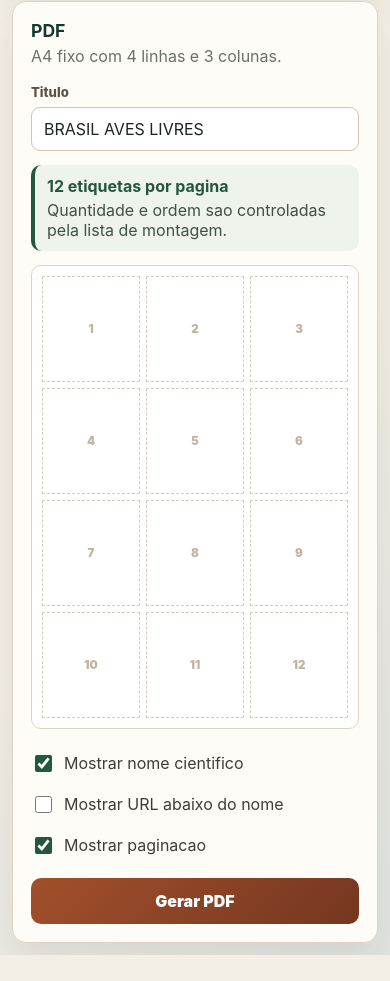
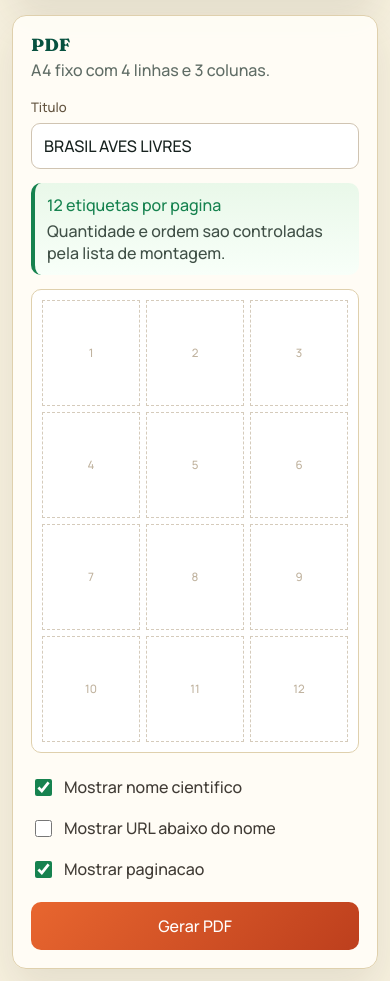
Before and after one commit to Oscaryutaka/brasil-aves-livres-web, a React (Vite) app: page / in a window 390 px wide. Shown: the part 1103-2084 px from the top of the page. Before the commit the page ends 2058 px from the top, so only its background shows below. Built offline with nearby package versions, Linux system fonts and the light colour scheme; no server answers; the database is empty.

Commit message:
Improve mobile add flow and visual design

```diff
--- a/index.html
+++ b/index.html
@@ -5,6 +5,9 @@
     <meta name="viewport" content="width=device-width, initial-scale=1.0" />
     <meta name="theme-color" content="#254f45" />
     <meta name="description" content="Busque aves do WikiAves e gere PDFs A4 com QR Codes." />
+    <link rel="preconnect" href="https://fonts.googleapis.com" />
+    <link rel="preconnect" href="https://fonts.gstatic.com" crossorigin />
+    <link href="https://fonts.googleapis.com/css2?family=Fraunces:opsz,wght@9..144,650;9..144,800&family=Manrope:wght@500;650;750;850&display=swap" rel="stylesheet" />
     <link rel="manifest" href="/manifest.webmanifest" />
     <link rel="icon" href="/icon-32.png" type="image/png" />
     <link rel="apple-touch-icon" href="/icon-192.png" />
--- a/public/sw.js
+++ b/public/sw.js
@@ -1,4 +1,4 @@
-const CACHE_NAME = 'brasil-aves-livres-v1';
+const CACHE_NAME = 'brasil-aves-livres-v2';
 const APP_SHELL = ['/', '/manifest.webmanifest', '/icon-32.png', '/icon-192.png', '/icon-512.png'];
 
 self.addEventListener('install', (event) => {
--- a/src/App.tsx
+++ b/src/App.tsx
@@ -1,4 +1,4 @@
-import { useEffect, useMemo, useState } from 'react';
+import { useEffect, useMemo, useRef, useState } from 'react';
 import { birdCatalog } from './data/birds';
 import { mergeBirdCatalogs } from './lib/birds';
 import { loadCustomBirds, saveCustomBirds } from './lib/localBirds';
@@ -55,6 +55,8 @@ function App() {
   const [installPrompt, setInstallPrompt] = useState<BeforeInstallPromptEvent | null>(null);
   const [isInstalled, setIsInstalled] = useState(() => window.matchMedia('(display-mode: standalone)').matches);
   const [isListening, setIsListening] = useState(false);
+  const [toastMessage, setToastMessage] = useState('');
+  const builderPanelRef = useRef<HTMLElement | null>(null);
 
   const catalog = useMemo(
     () => mergeBirdCatalogs(birdCatalog, customBirds, supabaseBirds),
@@ -102,6 +104,13 @@ function App() {
       window.removeEventListener('appinstalled', handleAppInstalled);
     };
   }, []);
+
+  useEffect(() => {
+    if (!toastMessage) return;
+
+    const timeout = window.setTimeout(() => setToastMessage(''), 2800);
+    return () => window.clearTimeout(timeout);
+  }, [toastMessage]);
 
   const filteredBirds = useMemo(() => {
     const term = normalizeSearch(query);
@@ -198,7 +207,15 @@ function App() {
         copies: 1,
       },
     ]);
-    setMessage(`${bird.nomePopular} adicionada ao PDF.`);
+    announceAddedBird(bird.nomePopular);
+  }
+
+  function announceAddedBird(name: string) {
+    setMessage(`${name} adicionada ao PDF.`);
+    setToastMessage(`${name} foi para a montagem.`);
+    window.setTimeout(() => {
+      builderPanelRef.current?.scrollIntoView({ behavior: 'smooth', block: 'start' });
+    }, 80);
   }
 
   async function addManualBird() {
@@ -230,7 +247,7 @@ function App() {
         try {
           bird = await saveSupabaseBird(bird);
           setSupabaseBirds((current) => mergeBirdCatalogs(current, [bird]));
-          setMessage(`${bird.nomePopular} adicionada ao PDF e salva no Supabase.`);
+          setToastMessage(`${bird.nomePopular} salva no Supabase e adicionada.`);
         } catch (error) {
           const reason = error instanceof Error ? error.message : 'erro desconhecido';
           setCustomBirds((current) => {
@@ -246,7 +263,7 @@ function App() {
           saveCustomBirds(next);
           return next;
         });
-        setMessage(`${bird.nomePopular} adicionada ao PDF e salva na base JSON local.`);
+        setToastMessage(`${bird.nomePopular} salva localmente e adicionada.`);
       }
     }
 
@@ -264,6 +281,7 @@ function App() {
     if (existingBird) {
       setMessage(`${bird.nomePopular} ja estava na base e foi adicionada ao PDF.`);
     }
+    announceAddedBird(bird.nomePopular);
   }
 
   function removeItem(instanceId: string) {
@@ -447,7 +465,7 @@ function App() {
           </div>
         </aside>
 
-        <section className="panel builder-panel">
+        <section className="panel builder-panel" ref={builderPanelRef}>
           <div className="section-heading">
             <h2>Montagem do PDF</h2>
             <p>Ordene, repita e misture aves antes de exportar.</p>
@@ -554,6 +572,7 @@ function App() {
 
         </aside>
       </section>
+      {toastMessage ? <div className="toast-message" role="status">{toastMessage}</div> : null}
     </main>
   );
 }
--- a/src/styles.css
+++ b/src/styles.css
@@ -1,16 +1,18 @@
 :root {
-  color: #1c2522;
-  background: #f3efe6;
-  --ink: #1c2522;
-  --muted: #687168;
-  --paper: #fffdf8;
-  --line: #ded3c2;
-  --leaf: #245640;
-  --leaf-strong: #123a30;
-  --wood: #9b6b3f;
-  --clay: #a24f2c;
+  color: #17221f;
+  background: #f7f1df;
+  --ink: #17221f;
+  --muted: #5f6c65;
+  --paper: #fffdf6;
+  --line: #dfd0ad;
+  --leaf: #16824f;
+  --leaf-strong: #07513f;
+  --canary: #f6c819;
+  --sky: #0876b8;
+  --wood: #a66a32;
+  --clay: #e8662f;
   font-family:
-    Inter, ui-sans-serif, system-ui, -apple-system, BlinkMacSystemFont, "Segoe UI", sans-serif;
+    Manrope, Inter, ui-sans-serif, system-ui, -apple-system, BlinkMacSystemFont, "Segoe UI", sans-serif;
   font-synthesis: none;
   text-rendering: optimizeLegibility;
   -webkit-font-smoothing: antialiased;
@@ -25,9 +27,10 @@ body {
   min-width: 320px;
   min-height: 100vh;
   background:
-    linear-gradient(135deg, rgba(36, 86, 64, 0.1), transparent 34%),
-    linear-gradient(315deg, rgba(20, 105, 168, 0.08), transparent 28%),
-    #f3efe6;
+    radial-gradient(circle at 12% 8%, rgba(246, 200, 25, 0.34), transparent 24rem),
+    radial-gradient(circle at 88% 12%, rgba(8, 118, 184, 0.2), transparent 26rem),
+    linear-gradient(135deg, rgba(22, 130, 79, 0.12), transparent 40%),
+    #f7f1df;
 }
 
 button,
@@ -61,7 +64,7 @@ p {
   border: 1px solid rgba(222, 211, 194, 0.9);
   border-radius: 16px;
   background: rgba(255, 253, 248, 0.9);
-  box-shadow: 0 20px 45px rgba(69, 48, 24, 0.12);
+  box-shadow: 0 20px 45px rgba(69, 48, 24, 0.14);
   backdrop-filter: blur(14px);
 }
 
@@ -73,8 +76,8 @@ p {
 }
 
 .brand-logo {
-  width: 94px;
-  height: 94px;
+  width: 106px;
+  height: 106px;
   flex: 0 0 auto;
   border-radius: 50%;
   background: #fff;
@@ -91,15 +94,16 @@ p {
 
 .eyebrow {
   margin: 0 0 6px;
-  color: var(--wood);
-  font-size: 0.76rem;
-  font-weight: 800;
+  color: var(--sky);
+  font-size: 0.78rem;
+  font-weight: 850;
   letter-spacing: 0;
   text-transform: uppercase;
 }
 
 h1 {
   color: var(--leaf-strong);
+  font-family: Fraunces, Georgia, serif;
   font-size: clamp(2.1rem, 4.8vw, 4.3rem);
   line-height: 0.95;
   max-width: 760px;
@@ -107,6 +111,7 @@ h1 {
 
 h2 {
   color: var(--leaf-strong);
+  font-family: Fraunces, Georgia, serif;
   font-size: 1.1rem;
 }
 
@@ -127,8 +132,8 @@ h2 {
 
 .topbar-stats span,
 .install-action {
-  border: 1px solid var(--line);
-  background: #fffaf0;
+  border: 1px solid #e7d592;
+  background: linear-gradient(180deg, #fff8d8, #fffdf6);
   padding: 8px 10px;
   border-radius: 999px;
   color: #4b4033;
@@ -136,7 +141,7 @@ h2 {
 }
 
 .install-action {
-  background: var(--leaf);
+  background: linear-gradient(135deg, var(--leaf), var(--sky));
   border-color: var(--leaf);
   color: #ffffff;
 }
@@ -151,7 +156,7 @@ h2 {
 }
 
 .panel {
-  background: rgba(255, 253, 248, 0.96);
+  background: rgba(255, 253, 246, 0.96);
   border: 1px solid var(--line);
   border-radius: 14px;
   padding: 18px;
@@ -177,7 +182,7 @@ h2 {
 
 .field span,
 .copies-control span {
-  color: #5c5145;
+  color: #61523e;
   font-size: 0.82rem;
   font-weight: 800;
 }
@@ -194,7 +199,7 @@ input {
 
 input:focus {
   border-color: var(--leaf);
-  box-shadow: 0 0 0 3px rgba(61, 111, 99, 0.16);
+  box-shadow: 0 0 0 3px rgba(22, 130, 79, 0.18);
 }
 
 .search-field {
@@ -206,8 +211,8 @@ input:focus {
 }
 
 .voice-button {
-  border: 1px solid #d0c4b2;
-  background: #fff8df;
+  border: 1px solid #e4cf8e;
+  background: linear-gradient(180deg, #fff6c5, #fffdf6);
   color: var(--leaf);
   border-radius: 9px;
   padding: 10px 12px;
@@ -215,7 +220,7 @@ input:focus {
 }
 
 .voice-button.listening {
-  background: var(--leaf);
+  background: linear-gradient(135deg, var(--leaf), var(--sky));
   color: #ffffff;
 }
 
@@ -247,7 +252,7 @@ input:focus {
 
 .bird-row:hover,
 .selected-row:hover {
-  border-color: rgba(36, 86, 64, 0.35);
+  border-color: rgba(22, 130, 79, 0.45);
   box-shadow: 0 10px 22px rgba(39, 26, 13, 0.08);
   transform: translateY(-1px);
 }
@@ -297,8 +302,8 @@ input:focus {
 }
 
 .bird-meta span {
-  background: #f1eadb;
-  color: #655746;
+  background: #fff3c0;
+  color: #715616;
 }
 
 .status-pill {
@@ -306,7 +311,7 @@ input:focus {
 }
 
 .status-pill.valid {
-  background: #dff1e4;
+  background: #d8f4df;
   color: var(--leaf);
 }
 
@@ -326,7 +331,7 @@ input:focus {
   height: 38px;
   border: 0;
   border-radius: 50%;
-  background: var(--leaf);
+  background: linear-gradient(135deg, var(--leaf), #0a5f44);
   color: #fff;
   font-size: 1.4rem;
   line-height: 1;
@@ -343,7 +348,7 @@ input:focus {
   width: 28px;
   height: 28px;
   border-radius: 50%;
-  background: #e7f1e7;
+  background: #ddf3e3;
   color: var(--leaf);
   font-weight: 900;
 }
@@ -395,8 +400,8 @@ input:focus {
 .wiki-fallback {
   display: grid;
   gap: 10px;
-  border: 1px solid #ead9b5;
-  background: linear-gradient(180deg, #fffaf0, #fffdf8);
+  border: 1px solid #ead276;
+  background: linear-gradient(180deg, #fff5bd, #fffdf6);
   border-radius: 12px;
   padding: 14px;
   color: #554b3f;
@@ -417,7 +422,7 @@ input:focus {
   justify-content: center;
   border: 0;
   border-radius: 9px;
-  background: var(--leaf);
+  background: linear-gradient(135deg, var(--leaf), var(--sky));
   color: #fff;
   padding: 10px 12px;
   font-weight: 900;
@@ -439,7 +444,7 @@ input:focus {
   gap: 4px;
   margin-bottom: 14px;
   border-left: 4px solid var(--leaf);
-  background: #eef4ec;
+  background: linear-gradient(180deg, #e9f8e9, #f8fff9);
   border-radius: 10px;
   padding: 11px 12px;
   color: #405047;
@@ -474,7 +479,7 @@ input:focus {
 
 .sheet-cell.filled {
   border-style: solid;
-  background: #eef4ec;
+  background: linear-gradient(180deg, #ddf6e4, #f7fff8);
   color: var(--leaf);
 }
 
@@ -504,7 +509,7 @@ input:focus {
   width: 100%;
   border: 0;
   border-radius: 10px;
-  background: linear-gradient(135deg, var(--clay), #74371f);
+  background: linear-gradient(135deg, var(--clay), #bd3f1d);
   color: #fff;
   padding: 13px 16px;
   margin-top: 12px;
@@ -525,6 +530,21 @@ input:focus {
 .search-status-message {
   margin: -4px 0 12px;
   line-height: 1.35;
+}
+
+.toast-message {
+  position: fixed;
+  right: 18px;
+  bottom: 18px;
+  z-index: 20;
+  max-width: min(360px, calc(100vw - 32px));
+  border: 1px solid rgba(255, 255, 255, 0.28);
+  border-radius: 14px;
+  background: linear-gradient(135deg, var(--leaf), var(--sky));
+  color: #ffffff;
+  box-shadow: 0 18px 42px rgba(8, 61, 48, 0.28);
+  padding: 13px 15px;
+  font-weight: 850;
 }
 
 @media (max-width: 1080px) {
@@ -550,8 +570,8 @@ input:focus {
   }
 
   .brand-logo {
-    width: 76px;
-    height: 76px;
+    width: 78px;
+    height: 78px;
   }
 
   .topbar-side {
@@ -584,4 +604,11 @@ input:focus {
   .row-actions {
     grid-column: 2;
   }
+
+  .toast-message {
+    right: 12px;
+    bottom: 12px;
+    left: 12px;
+    max-width: none;
+  }
 }
```
